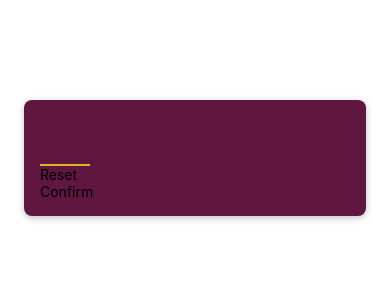
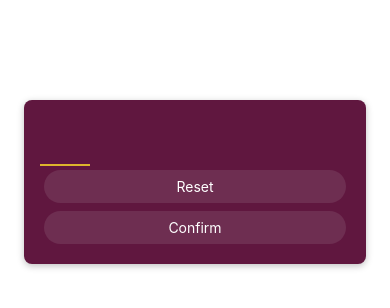
Before and after one commit to AvihayR/Guessy, a React Native app: screen / in a window 390 px wide. Shown: the top 308 px of the page. Built offline with nearby package versions, Linux system fonts and the light colour scheme.

Commit message:
Style primary button

```diff
--- a/components/PrimaryButton.js
+++ b/components/PrimaryButton.js
@@ -1,9 +1,42 @@
-import { Text, View } from "react-native"
+import { Text, View, Pressable, StyleSheet } from "react-native"
 
 export default function PrimaryButton({ children }) {
+
+    function pressHandler() {
+        console.log('Pressed')
+    }
+
     return (
-        <View>
-            <Text>{children}</Text>
+        <View style={styles.btnOuterContainer}>
+            <Pressable
+                onPress={pressHandler}
+                style={({ pressed }) => pressed ? [styles.pressed, styles.btnInnerContainer] : styles.btnInnerContainer}
+                android_ripple={{ color: '#691f48' }}
+            >
+                <Text style={styles.btnText}>{children}</Text>
+            </Pressable>
         </View>
     )
 }
+
+const styles = StyleSheet.create({
+    btnOuterContainer: {
+        borderRadius: 28,
+        margin: 4,
+        overflow: 'hidden',
+    },
+    btnInnerContainer: {
+        backgroundColor: '#6e2e51',
+        paddingVertical: 8,
+        paddingHorizontal: 16,
+        elevation: 2,
+    },
+    btnText: {
+        color: 'white',
+        textAlign: 'center'
+    },
+    pressed: {
+        opacity: 0.75,
+
+    }
+})
```
